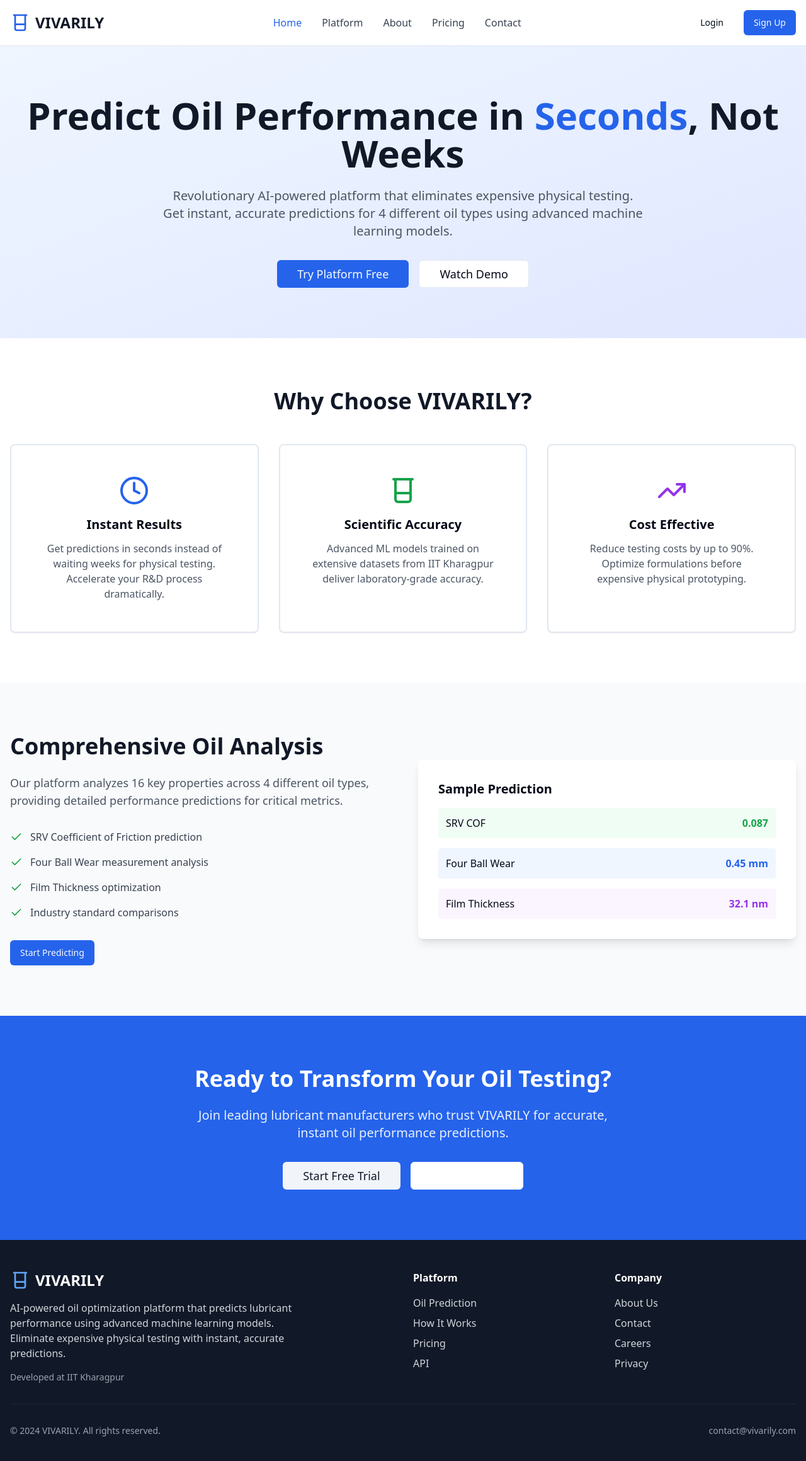
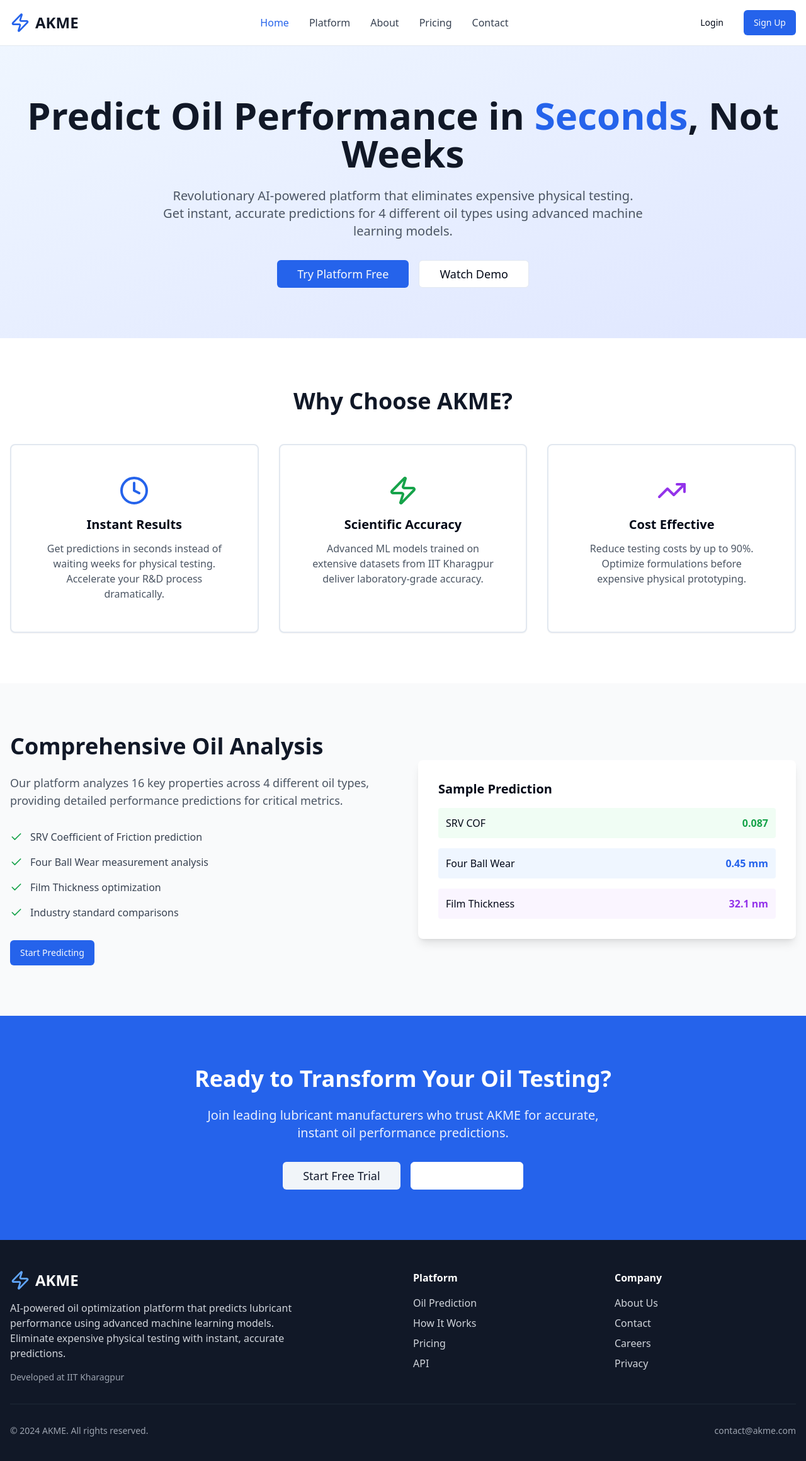
Before and after one commit to eshwxr/oil-insight-ai-predict, a React (Vite) app: page / in a window 1280 px wide. Shown: the top 2320 px of the page at 63% size. Built offline with nearby package versions, Linux system fonts and the light colour scheme.

Commit message:
Refactor: Rename project to "Akme" and update logo
Updated the project name to "Akme" and updated the logo in the header.

```diff
--- a/src/components/Footer.tsx
+++ b/src/components/Footer.tsx
@@ -1,7 +1,7 @@
 
 import React from 'react';
 import { Link } from 'react-router-dom';
-import { BeakerIcon } from 'lucide-react';
+import { Zap } from 'lucide-react';
 
 const Footer = () => {
   return (
@@ -10,8 +10,8 @@ const Footer = () => {
         <div className="grid grid-cols-1 md:grid-cols-4 gap-8">
           <div className="col-span-1 md:col-span-2">
             <div className="flex items-center space-x-2 mb-4">
-              <BeakerIcon className="h-8 w-8 text-blue-400" />
-              <span className="text-2xl font-bold">VIVARILY</span>
+              <Zap className="h-8 w-8 text-blue-400" />
+              <span className="text-2xl font-bold">AKME</span>
             </div>
             <p className="text-gray-300 mb-4 max-w-md">
               AI-powered oil optimization platform that predicts lubricant performance
@@ -46,10 +46,10 @@ const Footer = () => {
 
         <div className="border-t border-gray-800 mt-8 pt-8 flex flex-col md:flex-row justify-between items-center">
           <p className="text-gray-400 text-sm">
-            © 2024 VIVARILY. All rights reserved.
+            © 2024 AKME. All rights reserved.
           </p>
           <p className="text-gray-400 text-sm mt-2 md:mt-0">
-            contact@vivarily.com
+            contact@akme.com
           </p>
         </div>
       </div>
--- a/src/components/Header.tsx
+++ b/src/components/Header.tsx
@@ -2,7 +2,7 @@
 import React from 'react';
 import { Link, useLocation } from 'react-router-dom';
 import { Button } from '@/components/ui/button';
-import { BeakerIcon, MenuIcon } from 'lucide-react';
+import { Zap, MenuIcon } from 'lucide-react';
 
 const Header = () => {
   const location = useLocation();
@@ -16,8 +16,8 @@ const Header = () => {
       <div className="container mx-auto px-4 py-4">
         <div className="flex items-center justify-between">
           <Link to="/" className="flex items-center space-x-2">
-            <BeakerIcon className="h-8 w-8 text-blue-600" />
-            <span className="text-2xl font-bold text-gray-900">VIVARILY</span>
+            <Zap className="h-8 w-8 text-blue-600" />
+            <span className="text-2xl font-bold text-gray-900">AKME</span>
           </Link>
 
           <nav className="hidden md:flex items-center space-x-8">
--- a/src/pages/Home.tsx
+++ b/src/pages/Home.tsx
@@ -1,9 +1,8 @@
-
 import React from 'react';
 import { Link } from 'react-router-dom';
 import { Button } from '@/components/ui/button';
 import { Card, CardContent } from '@/components/ui/card';
-import { CheckIcon, ClockIcon, BeakerIcon, TrendingUpIcon } from 'lucide-react';
+import { CheckIcon, ClockIcon, Zap, TrendingUpIcon } from 'lucide-react';
 
 const Home = () => {
   return (
@@ -34,7 +33,7 @@ const Home = () => {
       <section className="py-20 bg-white">
         <div className="container mx-auto px-4">
           <h2 className="text-4xl font-bold text-center text-gray-900 mb-12">
-            Why Choose VIVARILY?
+            Why Choose AKME?
           </h2>
           <div className="grid grid-cols-1 md:grid-cols-3 gap-8">
             <Card className="text-center p-6 border-2 hover:border-blue-200 transition-colors">
@@ -50,7 +49,7 @@ const Home = () => {
 
             <Card className="text-center p-6 border-2 hover:border-green-200 transition-colors">
               <CardContent className="pt-6">
-                <BeakerIcon className="h-12 w-12 text-green-600 mx-auto mb-4" />
+                <Zap className="h-12 w-12 text-green-600 mx-auto mb-4" />
                 <h3 className="text-xl font-semibold mb-3">Scientific Accuracy</h3>
                 <p className="text-gray-600">
                   Advanced ML models trained on extensive datasets from IIT Kharagpur
@@ -133,7 +132,7 @@ const Home = () => {
             Ready to Transform Your Oil Testing?
           </h2>
           <p className="text-xl mb-8 max-w-2xl mx-auto opacity-90">
-            Join leading lubricant manufacturers who trust VIVARILY for accurate,
+            Join leading lubricant manufacturers who trust AKME for accurate,
             instant oil performance predictions.
           </p>
           <div className="flex flex-col sm:flex-row gap-4 justify-center">
```
